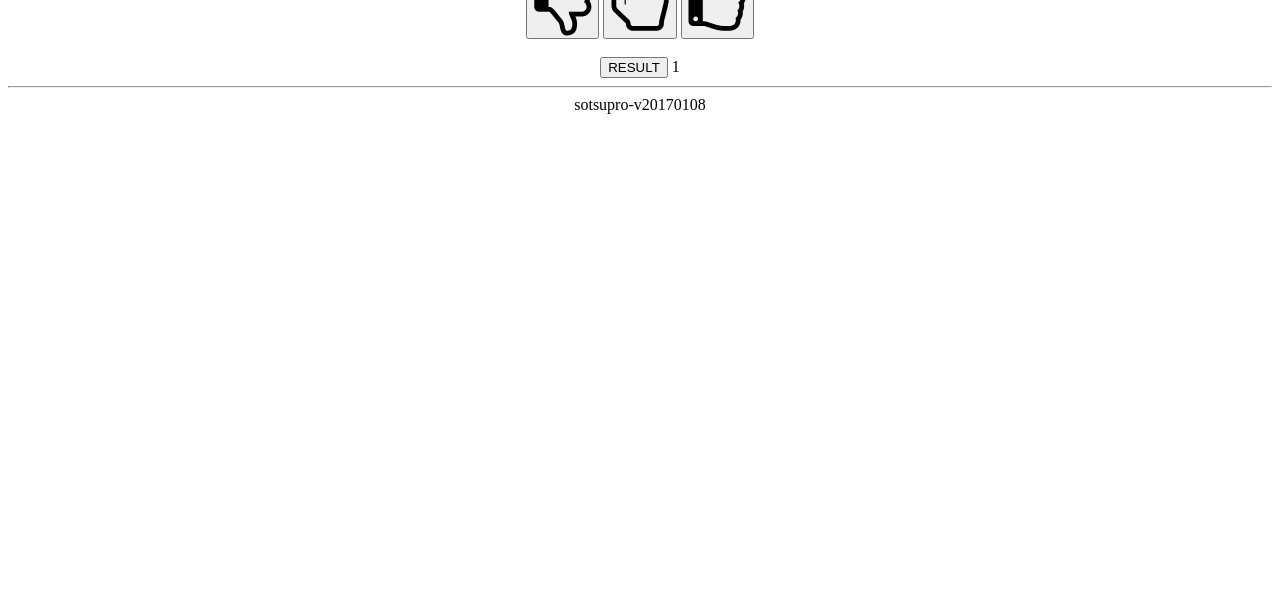
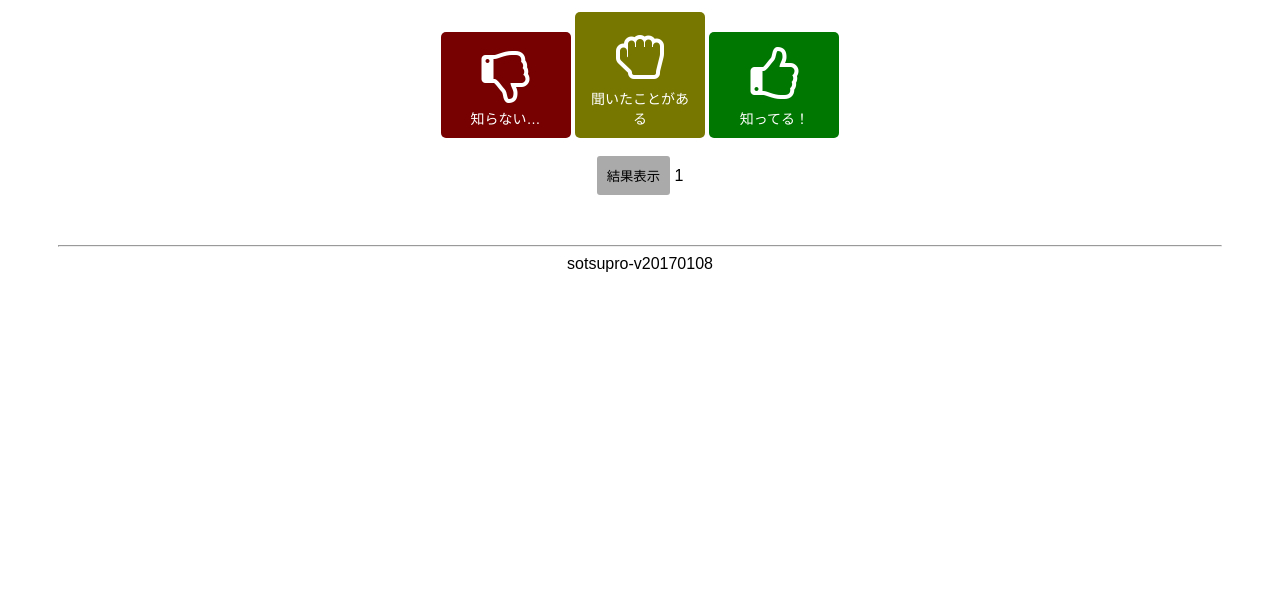
Before and after one commit to iTook12/iTook12.github.io, a website: page index.html in a window 1280 px wide. Shown: the part 207-800 px from the top of the page. Drawn offline with Linux system fonts and the light colour scheme.

Commit message:
style edited

```diff
--- a/assets/style.css
+++ b/assets/style.css
@@ -1,3 +1,70 @@
 body{
-  text-align: center
+  text-align: center;
+  font-family: sans-serif;
 }
+
+h1{
+  font-size: 40px;
+}
+
+h2{
+  font-size: 30px;
+}
+
+button.buttonAnswer{
+  padding: 10px;
+  width: 130px;
+  border: 0px;
+  border-radius: 5px;
+  font-size: 14px;
+}
+
+.buttonAnswer i{
+  padding: 5px;
+}
+
+button#no{
+  background-color: #700;
+  color: #fff;
+}
+
+button#no:hover{
+  background-color: #d00;
+  transition: 0.3s;
+}
+
+button#meh{
+  background-color: #770;
+  color: #fff;
+}
+
+button#meh:hover{
+  background-color: #dd0;
+  transition: 0.3s;
+}
+
+button#yes{
+  background-color: #070;
+  color: #fff;
+}
+
+button#yes:hover{
+  background-color: #0d0;
+  transition: 0.3s;
+}
+
+button.buttonResult{
+  padding: 10px;
+  border: 0px;
+  border-radius: 3px;
+  background-color: #aaa;
+}
+
+.buttonResult:hover{
+  background-color: #ddd;
+  transition: 0.3s;
+}
+
+#footer{
+  margin: 50px;
+}
--- a/index.html
+++ b/index.html
@@ -21,18 +21,26 @@
     </h3>
 
     <h2>
-      {{ currentWordObject.word }}
+      「{{ currentWordObject.word }}」
     </h2>
 
     <div>
-      <button @click="addPoint(0)"><i class="fa fa-thumbs-o-down fa-5x"></i></button>
-      <button @click="addPoint(3)"><i class="fa fa-hand-rock-o fa-5x"></i></button>
-      <button @click="addPoint(5)"><i class="fa fa-thumbs-o-up fa-5x"></i></button>
+      <button @click="addPoint(0)" class="buttonAnswer" id="no">
+        <i class="fa fa-thumbs-o-down fa-4x"></i><br>知らない…
+      </button>
+      <button @click="addPoint(3)" class="buttonAnswer" id="meh">
+        <i class="fa fa-hand-rock-o fa-4x"></i><br>聞いたことがある
+      </button>
+      <button @click="addPoint(5)" class="buttonAnswer" id="yes">
+        <i class="fa fa-thumbs-o-up fa-4x"></i><br>知ってる！
+      </button>
     </div>
 
-    <br/>
+    <br>
     <div>
-      <button @click="drawChart">RESULT</button> {{ totalWords }}
+      <button @click="drawChart" class="buttonResult">
+        結果表示
+      </button> {{ totalWords }}
     </div>
 
     <div id="chart_div">
@@ -42,9 +50,9 @@
 
   </div>
 
-  <hr>
-
-  <div id="footer">sotsupro-v20170108</div>
+  <div id="footer">
+    <hr>sotsupro-v20170108
+  </div>
 
   <script type="text/javascript" src="libs/vue.min.js"></script>
   <script type="text/javascript" src="libs/loader.js"></script>
```
